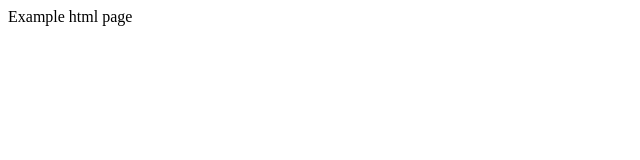
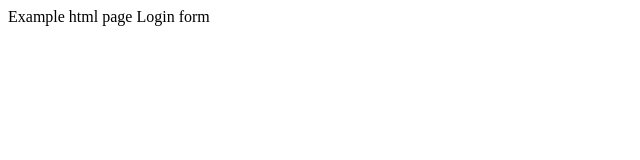
Before and after one commit to CodingForFuture/git-tutorial, a plain HTML site: page index.html in a window 1280 px wide. Shown: the full height of the page, 0-640 px from the left. Drawn offline with Linux system fonts and the light colour scheme.

Commit message:
login form

```diff
--- a/index.html
+++ b/index.html
@@ -4,5 +4,6 @@
 	</head>
 	<body>
 		Example html page
+		Login form
 	</body>
 </html>
```
Also changed, not shown: login.html (added, +1 -0 lines), log.txt (added).
